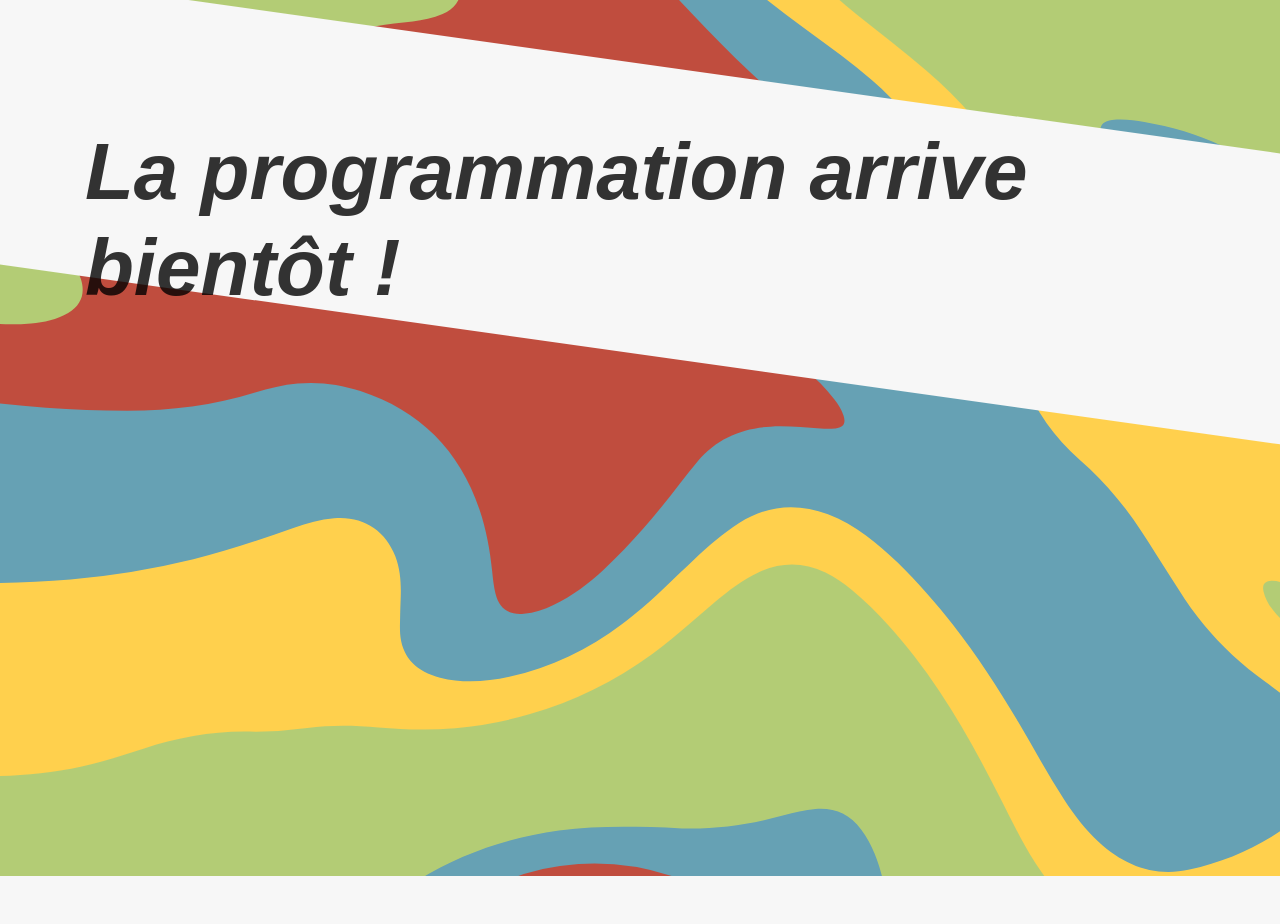
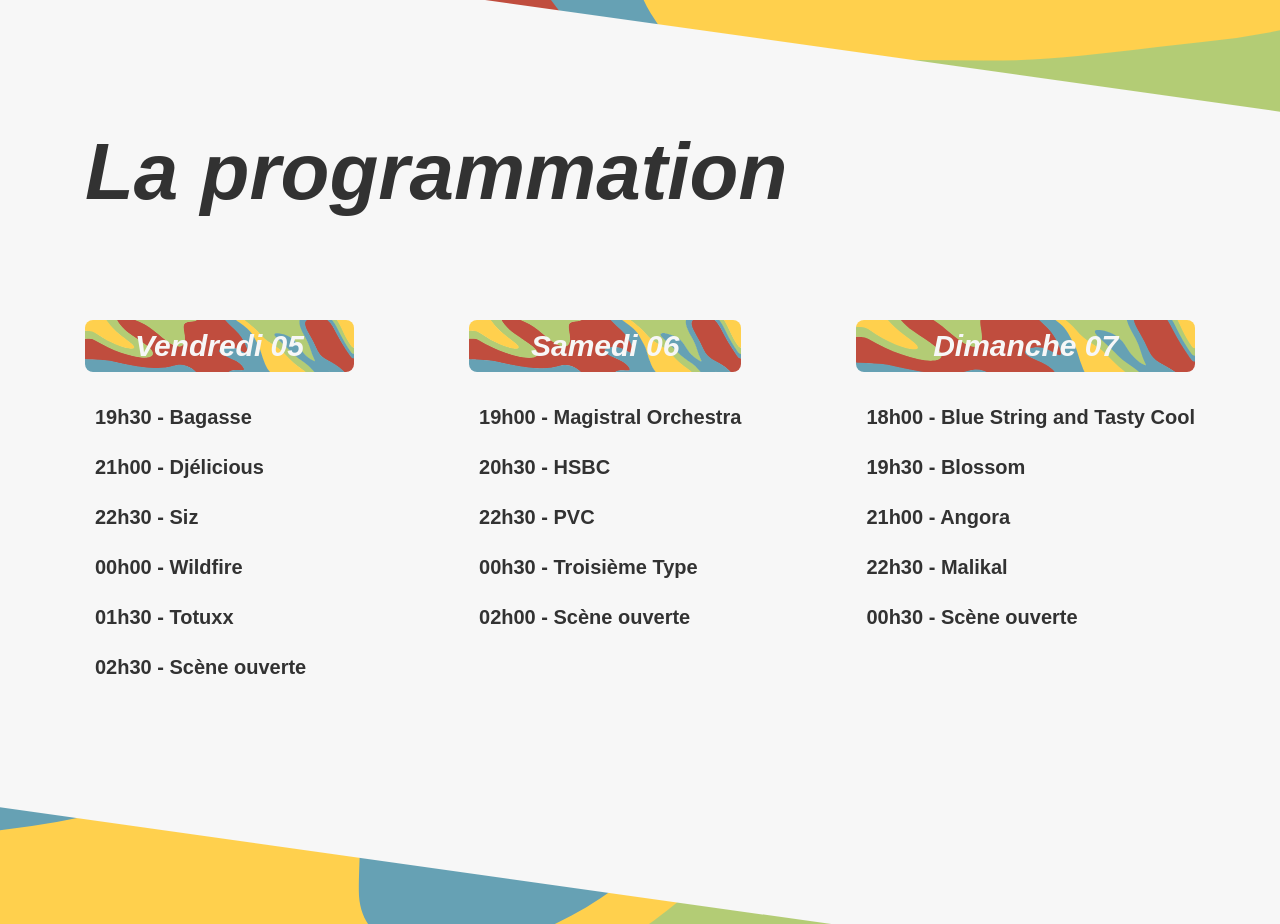
Before and after one commit to Manautbertonboitel/nouticzikweb, a plain HTML site: page index.html in a window 1280 px wide. Shown: the part 900-1824 px from the top of the page. Drawn offline with nearby package versions, Linux system fonts and the light colour scheme; a script that the page names is missing; a web font is replaced by a local one.

Commit message:
UPDATE prog + add meta

```diff
--- a/index.html
+++ b/index.html
@@ -3,8 +3,10 @@
   <head>
     <title>Noutic Zik</title>
     <meta name="csrf-param" content="authenticity_token" />
-<meta name="csrf-token" content="XwFD/w97DYL1MQ2PlU0iBPGHBHDDgjwvQplKprvCMg7CmZBZkExtq5NlXQnIXK/qFToo7xxUqLue9CvhvU+n7Q==" />
+    <meta name="csrf-token" content="XwFD/w97DYL1MQ2PlU0iBPGHBHDDgjwvQplKprvCMg7CmZBZkExtq5NlXQnIXK/qFToo7xxUqLue9CvhvU+n7Q==" />
 
+    <mеtа nаmе="dеѕсrірtіоn" соntеnt="FESTIVAL NOUTIC'ZIK 12EME EDITION - 05 06 07 AOÛT 2022. Noutic'Zik est une association née en 2011 de l'envie commune d'un groupe de jeunes de dynamiser leur région à travers la culture et la découverte de la forêt des Landes.">
+    <!-- Меtа Dеѕсrірtіоn -->
 
     <link rel="stylesheet" media="all" href="style.css" data-turbolinks-track="reload" />
     <script src="script.js" data-turbolinks-track="reload"></script>
@@ -74,35 +76,40 @@
   <!--<p id="notice"></p>-->
 
 <div  id="programmation" class="wrapper container">
-  <h3>La programmation arrive bientôt !</h3>
-  <!-- <div class="box-prog-wrapper d-flex justify-content-between flex-wrap">
+  <h3>La programmation</h3>
+  <div class="box-prog-wrapper d-flex justify-content-between flex-wrap">
     <div class="box-prog">
         <h4>
-          vendredi
+          vendredi 05
         </h4>
-          <p>19h30 - Le P'tit Bal Perdu</p>
-          <p>21h00 - King Kong Blues</p>
-          <p>23h00 - Wizard</p>
-          <p>00h30 - Gueul 2 Boi</p>
+          <p>19h30 - Bagasse</p>
+          <p>21h00 - Djélicious</p>
+          <p>22h30 - Siz</p>
+          <p>00h00 - Wildfire</p>
+          <p>01h30 - Totuxx</p>
+          <p>02h30 - Scène ouverte</p>
       </div>
       <div class="box-prog">
         <h4>
-          samedi
+          samedi 06
         </h4>
-          <p>19h00 - Angora</p>
-          <p>20h30 - Kolingo</p>
-          <p>22h30 - Los[K]soS</p>
-          <p>00h30 - KIllJoy</p>
+          <p>19h00 - Magistral Orchestra</p>
+          <p>20h30 - HSBC</p>
+          <p>22h30 - PVC</p>
+          <p>00h30 - Troisième Type</p>
+          <p>02h00 - Scène ouverte</p>
       </div>
       <div class="box-prog">
         <h4>
-          dimanche
+          dimanche 07
         </h4>
-          <p>19h00 - EmYo</p>
-          <p>20h30 - TH da Freak</p>
-          <p>22h30 - Le Bal Chaloupé</p>
+          <p>18h00 - Blue String and Tasty Cool</p>
+          <p>19h30 - Blossom</p>
+          <p>21h00 - Angora</p>
+          <p>22h30 - Malikal</p>
+          <p>00h30 - Scène ouverte</p>
       </div>
-  </div> -->
+  </div>
 </div>
     </div>
 
```
